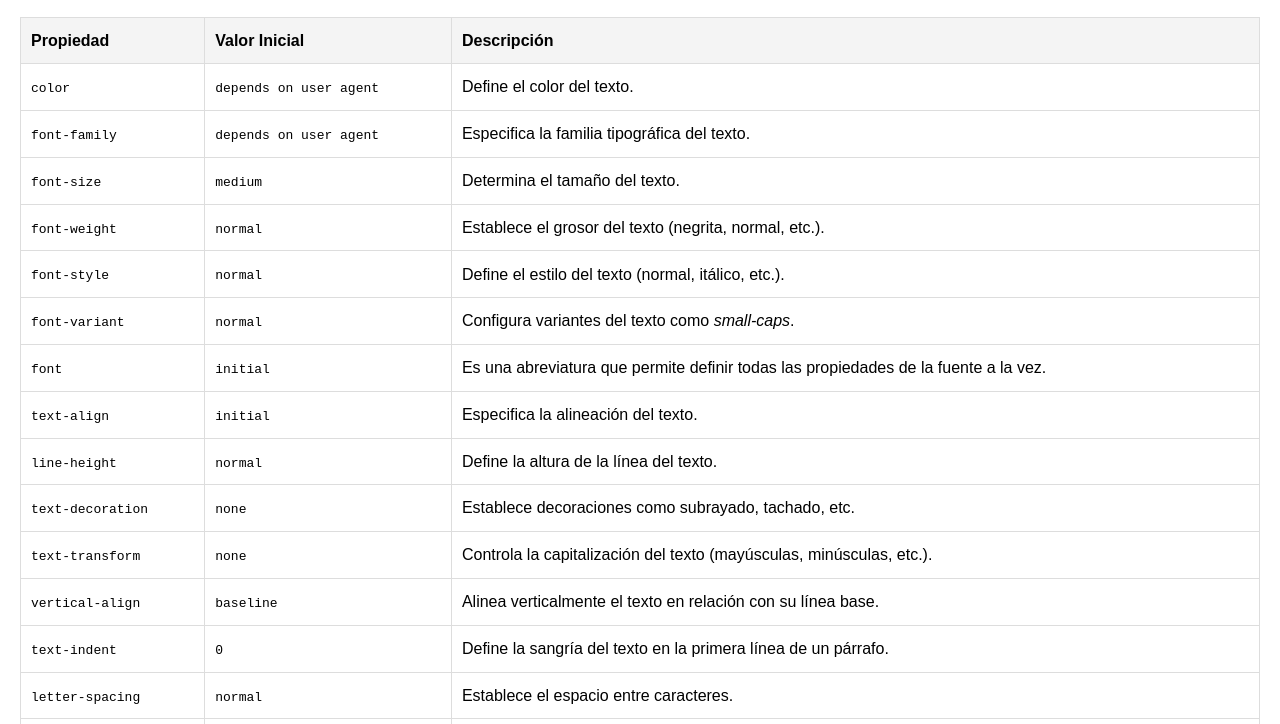
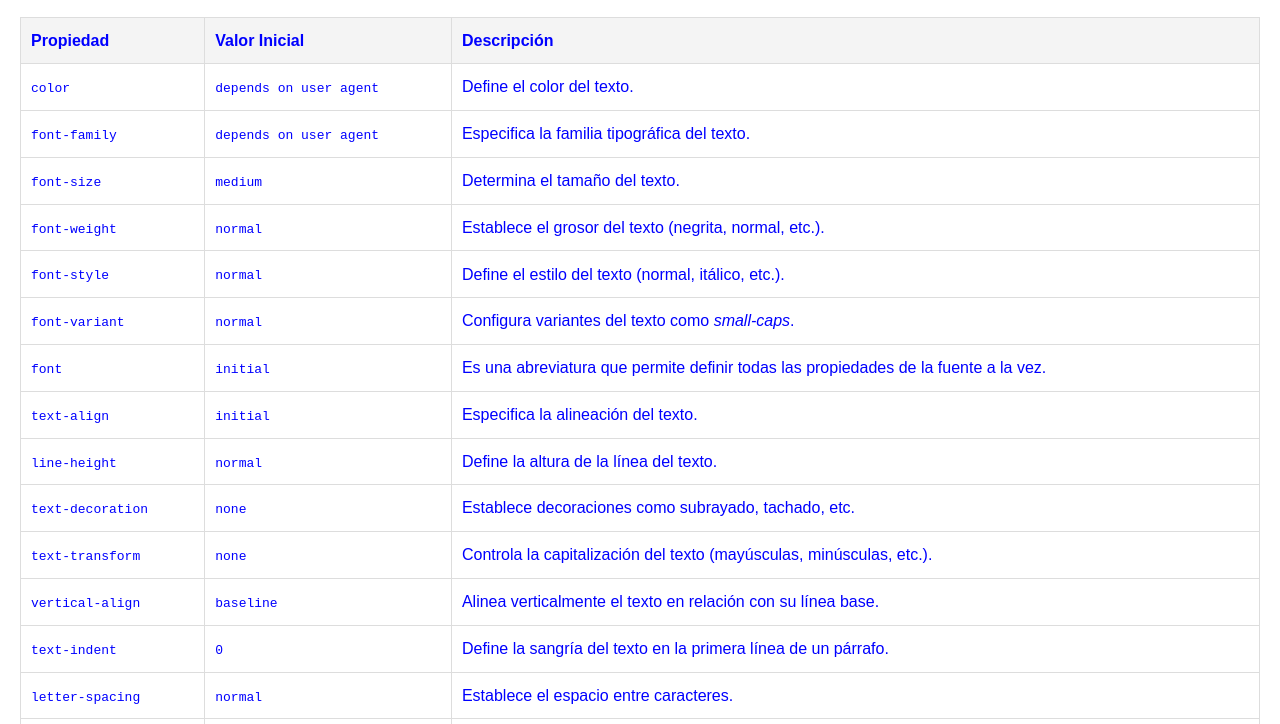
Before and after one commit to franklynterrero/css2, a plain HTML site: page index.html in a window 1280 px wide. Shown: the part 76-800 px from the top of the page. Drawn offline with Linux system fonts and the light colour scheme.

Commit message:
css
update

```diff
--- a/index.css
+++ b/index.css
@@ -25,3 +25,9 @@ footer {
     justify-content: center;
     display: flex;
 }
+
+table {
+    color: blue;
+    justify-content: center;
+    flex-direction: column;
+}
```
